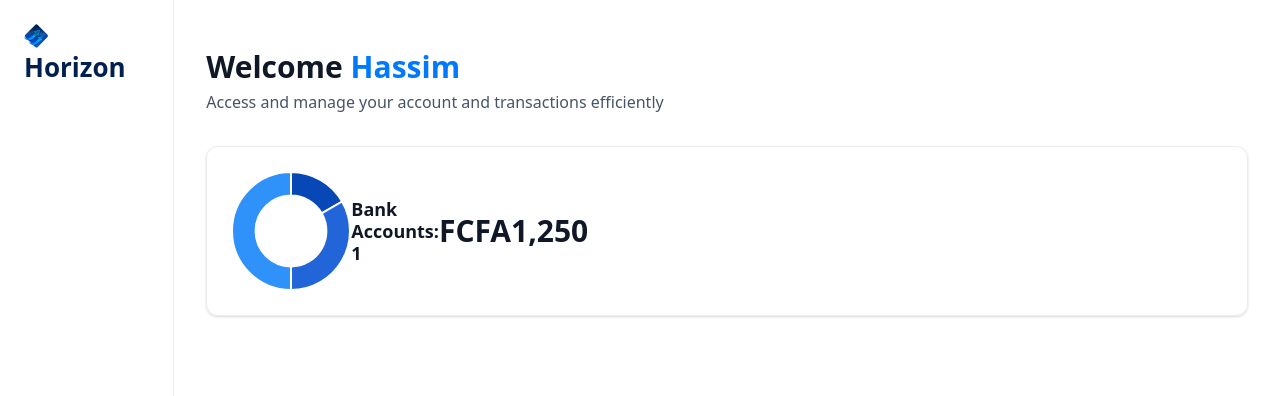
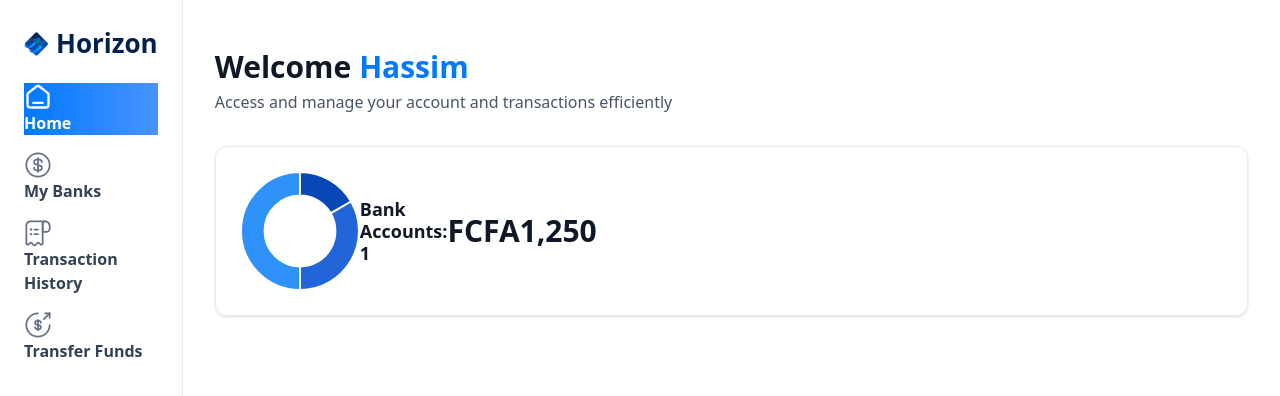
Before and after one commit to hassim506/jsm_Banking, a Next.js app: page / in a window 1280 px wide. Shown: the top 396 px of the page. Built offline with nearby package versions, Linux system fonts and the light colour scheme.

Commit message:
Ajout des icons du sidebar

```diff
--- a/components/ui/Sidebar.tsx
+++ b/components/ui/Sidebar.tsx
@@ -1,36 +1,72 @@
 "use client"
 import { sidebarLinks } from "@/constants"
+import { cn } from "@/lib/utils"
 import Image from "next/image"
 import Link from "next/link"
+import { usePathname } from "next/navigation"
 
 
 const Sidebar = ({user}: SiderbarProps) => {
+    const pathname = usePathname();
   return (
    <section className="sidebar">
     <nav className="flex flex-col gap-4">
 
         <Link href= "/"
-        className="mb-1 cursor-pointer items-center gap-2"
+        className="mb-1 cursor-pointer
+        flex items-center gap-2"
 
         >
             <Image
             src="/icons/logo.svg"
-            width={54}
-            height={54}
+            width={34}
+            height={34}
             alt="Logo"
             className="size-[24px] max-xl:size-14"
             />
             <h1 className="sidebar-logo">Horizon</h1>
         </Link>
         {sidebarLinks.map((item)=> {
+            const isActive =
+            pathname === item.route ||
+            pathname.startsWith(`${item.route}/`)
+
         return(
-            <Link href={item.route} key={item.label}>
+            <Link href={item.route}
+            key={item.label}
+            className={cn(
+                'sidebar-Link',
+                { 'bg-bank-gradient': isActive }
+            )}
+            >
 
-            {item.label}
+            <div className=" relative size-7">
+                <Image
+                src={item.imgURL}
+                alt={item.label}
+                 fill
+
+                 className={cn(
+                    {
+                        'brightness-[3] invert-0': isActive
+                    }
+                 )}
+                />
+
+            </div>
+            <p className={cn(
+                'sidebar-label',
+                {   '!text-white':isActive}
+            )}>
+                {item.label}
+            </p>
             </Link>
         )
     })}
+
+        USER
          </nav>
+         FOOTER
 
    </section>
   )
```
